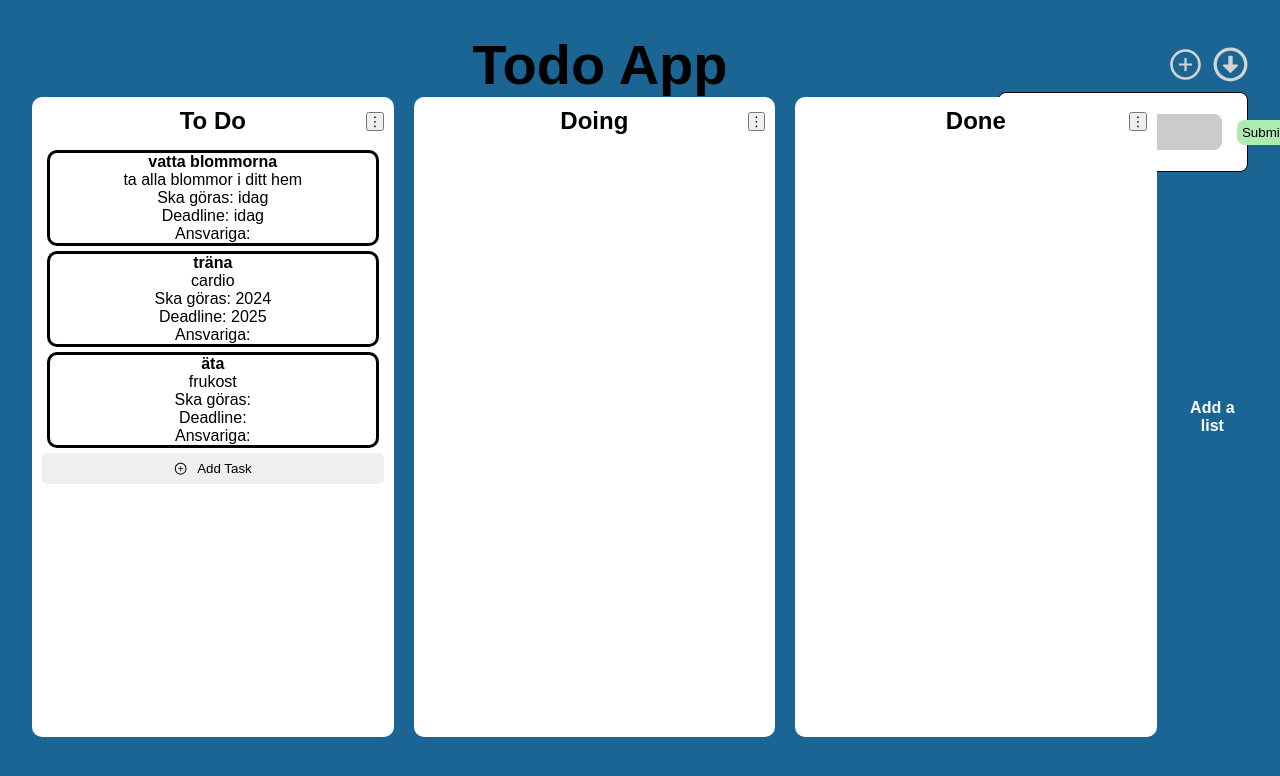
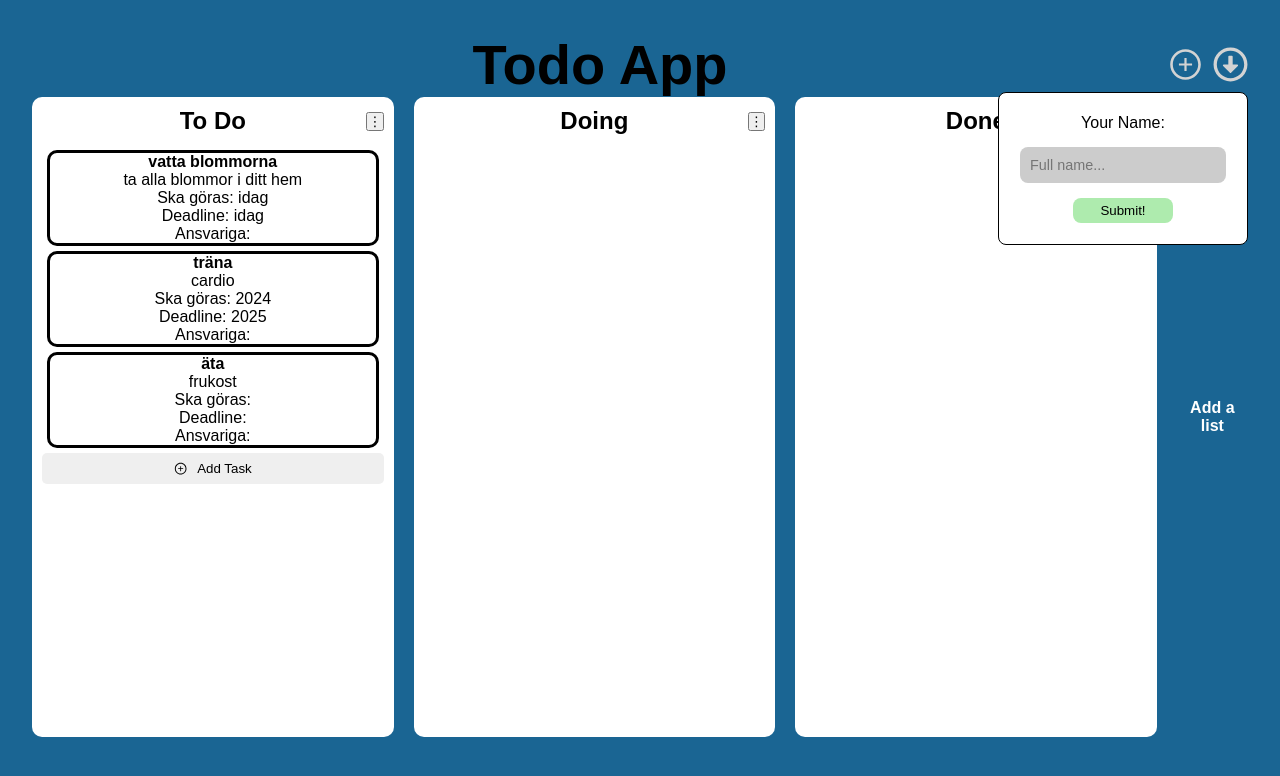
Before and after one commit to OscarDonald/Todo-App-Grupprojekt, a React (Vite) app: page / in a window 1280 px wide. Both pictures are taken after a click on the item 1185 px from the left and 64 px from the top of the page. Shown: the top 776 px of the page. Built offline with nearby package versions, Linux system fonts and the light colour scheme.

Commit message:
fixed bug with render responsible user in addTask

```diff
--- a/src/components/Dropdown/Dropdown.css
+++ b/src/components/Dropdown/Dropdown.css
@@ -7,6 +7,7 @@
     padding: 1rem;
     border-radius: .5rem;
     width: 250px;
+    z-index: 1;
 }
 
 /* -----------
@@ -14,6 +15,7 @@ CREATE DROPDOWN
 -------------- */
 .user__form{
     display: flex;
+    flex-direction: column;
     align-items: center;
     justify-content: center;
     padding: 5px;
--- a/src/components/createTask/CreateTask.jsx
+++ b/src/components/createTask/CreateTask.jsx
@@ -62,7 +62,10 @@ export default function CreateTask() {
         <div className='add-task-container'>
             <button
                 className='add-task-btn'
-                onClick={() => setIsShowModal(prev => !prev)} ><AiOutlinePlusCircle />Add Task</button>
+                onClick={() => {
+                    setIsShowModal(prev => !prev);
+                    setAvailableUsers(users);
+                }} ><AiOutlinePlusCircle />Add Task</button>
             {isShowModal &&
                 <form className='add-task-form' onSubmit={(e) => createTask(e)}>
                     <input
```
